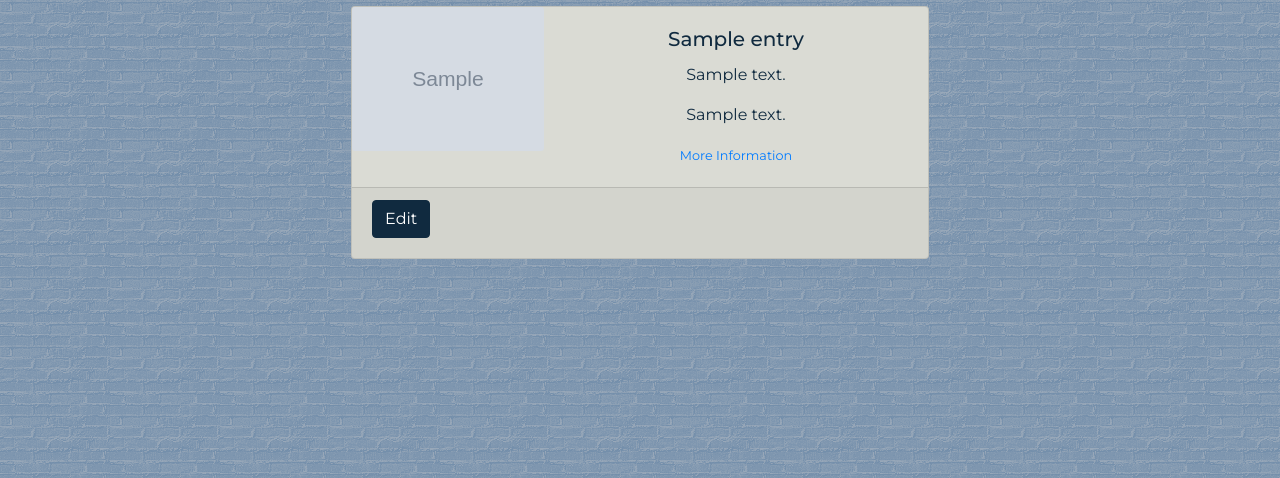
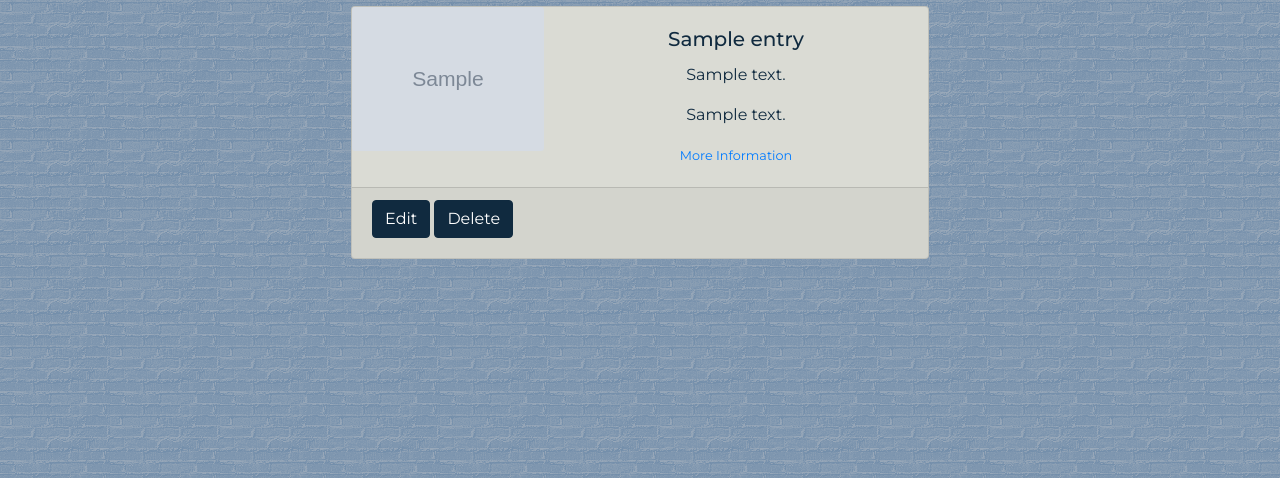
Before and after one commit to KatieAquino/itinerator-travel-app, a Flask app: page /itinerary/1 in a window 1280 px wide. Shown: the part 229-707 px from the top of the page. Run offline with Flask 2, Linux system fonts and the light colour scheme; tables that the repository leaves empty hold one stand-in row (Sample ...).

Commit message:
Modifies delete entry and edit entry functions.

```diff
--- a/server.py
+++ b/server.py
@@ -223,6 +223,7 @@ def user_edit_entry(id):
     comments = request.form.get('comment-edit')
     url = request.form.get('url-edit')
     entry = crud.find_entry_by_id(id)
+
     print('*' * 25)
     print('entry is: ', entry)
     print('*' * 25)
@@ -230,7 +231,7 @@ def user_edit_entry(id):
     crud.update_entry(name, comments, url, entry)
 
     flash(f'{name} successfully updated!')
-    return redirect('/profile')
+    return redirect(f'/itinerary/{entry.itinerary_id}')
 
 
 @app.route('/api/delete-entry/<id>', methods=['POST'])
@@ -239,11 +240,12 @@ def user_delete_entry(id):
 
 
     entry = crud.find_entry_by_id(id)
+    itinerary_id = entry.itinerary_id
     crud.delete_entry(entry)
 
     flash(f'Successfully updated your itinerary.')
-    return redirect('/profile')
 
+    return redirect(f'/itinerary/{itinerary_id}')
 
 @app.route('/api/new-entry', methods=['POST'])
 def user_add_entry():
--- a/static/js/forms.js
+++ b/static/js/forms.js
@@ -25,11 +25,12 @@ $('#submit-entry').on('submit'), (evt) => {
     });
 
     window.location.reload();
-}
+};
 
-$('#delete-entry').on('click', (evt) => {
+$('#delete-confirmed').on('click', (evt) => {
     evt.preventDefault();
 
+    console.log('delete button clicked')
     const deleteEntryInfo = {
         id: $('#delete-confirmed').val()
     };
@@ -38,10 +39,10 @@ $('#delete-entry').on('click', (evt) => {
     console.log(`/api/delete-entry/${deleteEntryInfo['id']}`)
 
     $.post(`/api/delete-entry/${deleteEntryInfo['id']}`, deleteEntryInfo, (res) => {
-
+        window.location.reload()
     });
 
-    window.location.reload()
+
 });
 
 $('#delete-itinerary-confirmed').on('click', (evt) => {
--- a/templates/itinerary_details.html
+++ b/templates/itinerary_details.html
@@ -122,13 +122,45 @@
             data-target="#entry-edit-{{ item.id }}"
             href="#entry-edit-{{ item.id }}"
             id="edit-entry"> Edit </button>
+            <button type="button"
+                    class="btn btn-primary"
+                    data-toggle="modal"
+                    data-target="#delete-entry-modal-{{ item.id }}">Delete</button>
+            <div class="modal fade"
+                  id="delete-entry-modal-{{ item.id }}"
+                  tabindex="-1">
+              <div class="modal-dialog"
+                    style="color: #102a3f; ">
+                <div class="modal-content">
+                  <div class="modal-header">
+                    <h5 class="modal-title" id="modal-delete-title">{{item.name}}</h5>
+                    <button type="button" class="btn-close" data-bs-dismiss="modal"></button>
+                  </div>
+                  <div class="modal-body">
+                    Are you sure you would like to delete {{item.name}} from your itinerary?
+                  </div>
+                  <div class="modal-footer">
+                    <button type="button"
+                            class="btn btn-secondary" data-dismiss="modal">Cancel</button>
+
+                    <form action="/api/delete-entry/{{ item.id }}" id="delete-entry" method="POST">
+                      <button type="submit"
+                              class="btn btn-danger"
+                              name="{{item.id}}"
+                              value="{{item.id}}"
+                              id="delete-confirmed">Delete</button>
+                    </form>
+                  </div>
+                </div>
+              </div>
+            </div>
         </div>
       </div>
     </div>
 
 
             <div class="collapse" id="entry-edit-{{ item.id }}">
-            <form action="/api/update-entry/{{ item.itinerary_id }}" method="POST">
+            <form action="/api/update-entry/{{ item.id }}" method="POST">
 
                 <div class="form-group mx-sm-3 mb-2">
                   <div class="form-group row">
```
Also changed, not shown: other parts of templates/itinerary_details.html (+0 -31 lines).
